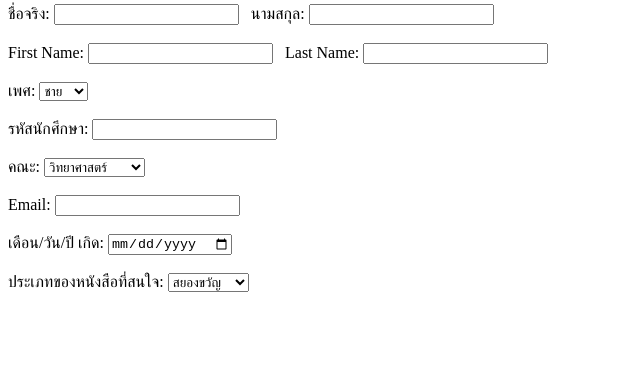
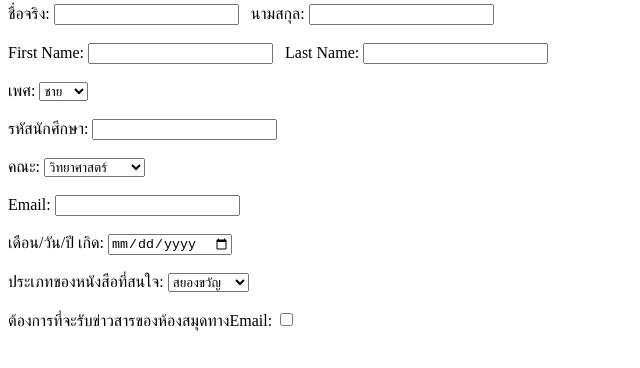
Before and after one commit to Ronnakrit1234/6709650607_LibraryMembershipApplicationForm, a plain HTML site: page form.html in a window 1280 px wide. Shown: the part 76-444 px from the top of the page, without its empty margins (0-640 px from the left). Drawn offline with Linux system fonts and the light colour scheme.

Commit message:
add-News

```diff
--- a/form.html
+++ b/form.html
@@ -76,6 +76,11 @@
             </select><br><br>
         </div>
 
+        <div class="News">
+            <label for="">ต้องการที่จะรับข่าวสารของห้องสมุดทางEmail: </label>
+            <input type="checkbox"> <br><br>
+        </div>
+
 
 
     </form>
```
